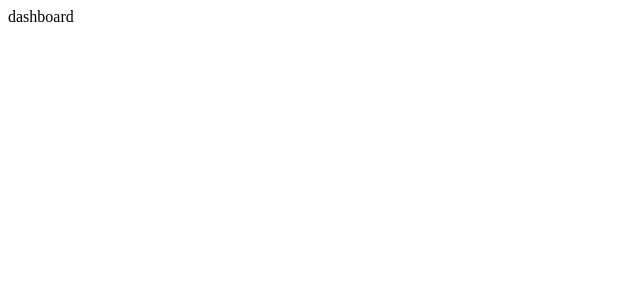
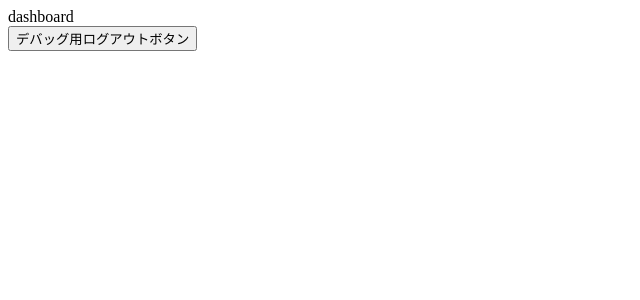
Before and after one commit to naoto-nakamura-ac/PokaReco, a React (Vite) app in the folder front/: page /dashboard in a window 1280 px wide. Shown: the top 300 px of the page, without its empty margins (0-640 px from the left). Built offline with nearby package versions, Linux system fonts and the light colour scheme.

Commit message:
デバッグ用ボタン設置

```diff
--- a/front/src/pages/Dashboard.jsx
+++ b/front/src/pages/Dashboard.jsx
@@ -1,5 +1,23 @@
+import { useNavigate } from 'react-router-dom';
+
 function Dashboard() {
-  return <div>dashboard</div>;
+  const navigate = useNavigate();
+  return (
+    <>
+      <div>dashboard</div>
+
+      <button
+        onClick={async () => {
+          const res = await fetch('/api/auth/logout', { method: 'POST' });
+          const data = await res.json();
+          console.log(data.message);
+          navigate('/');
+        }}
+      >
+        デバッグ用ログアウトボタン
+      </button>
+    </>
+  );
 }
 
 export default Dashboard;
```
